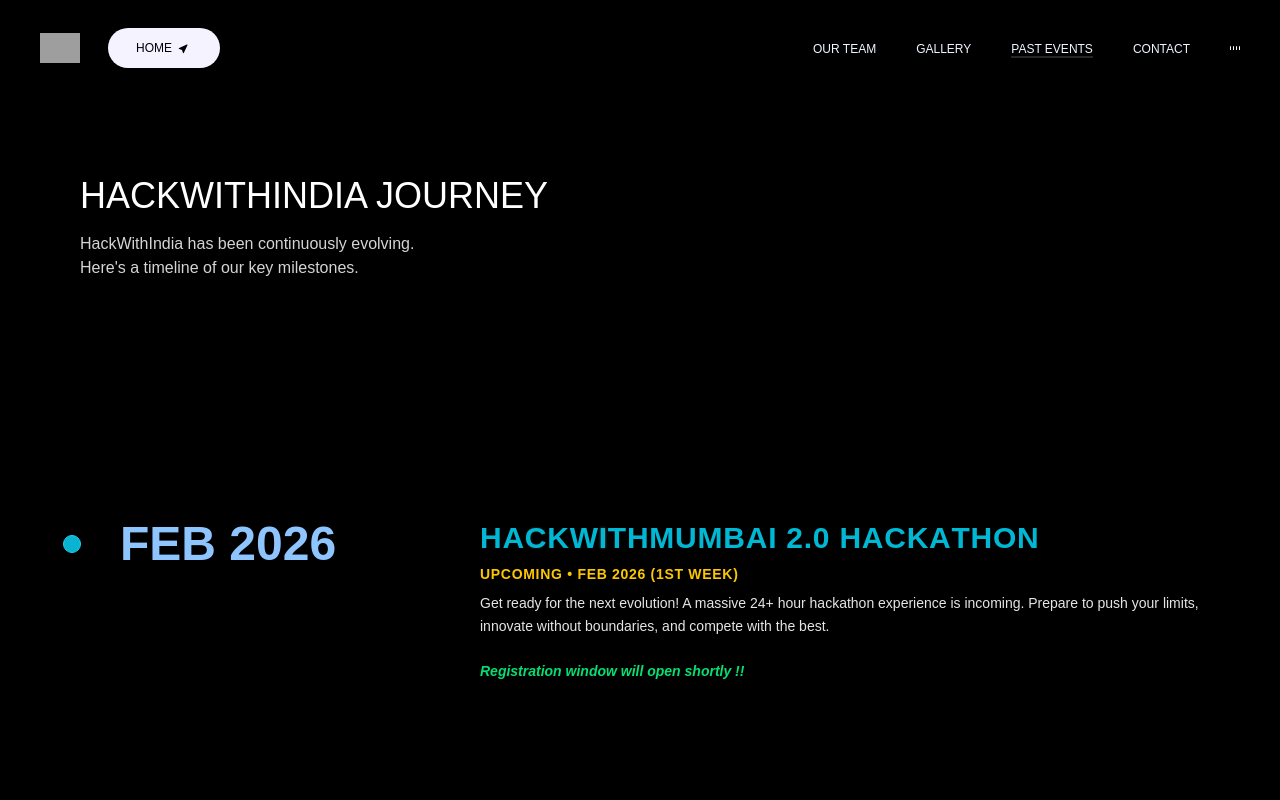
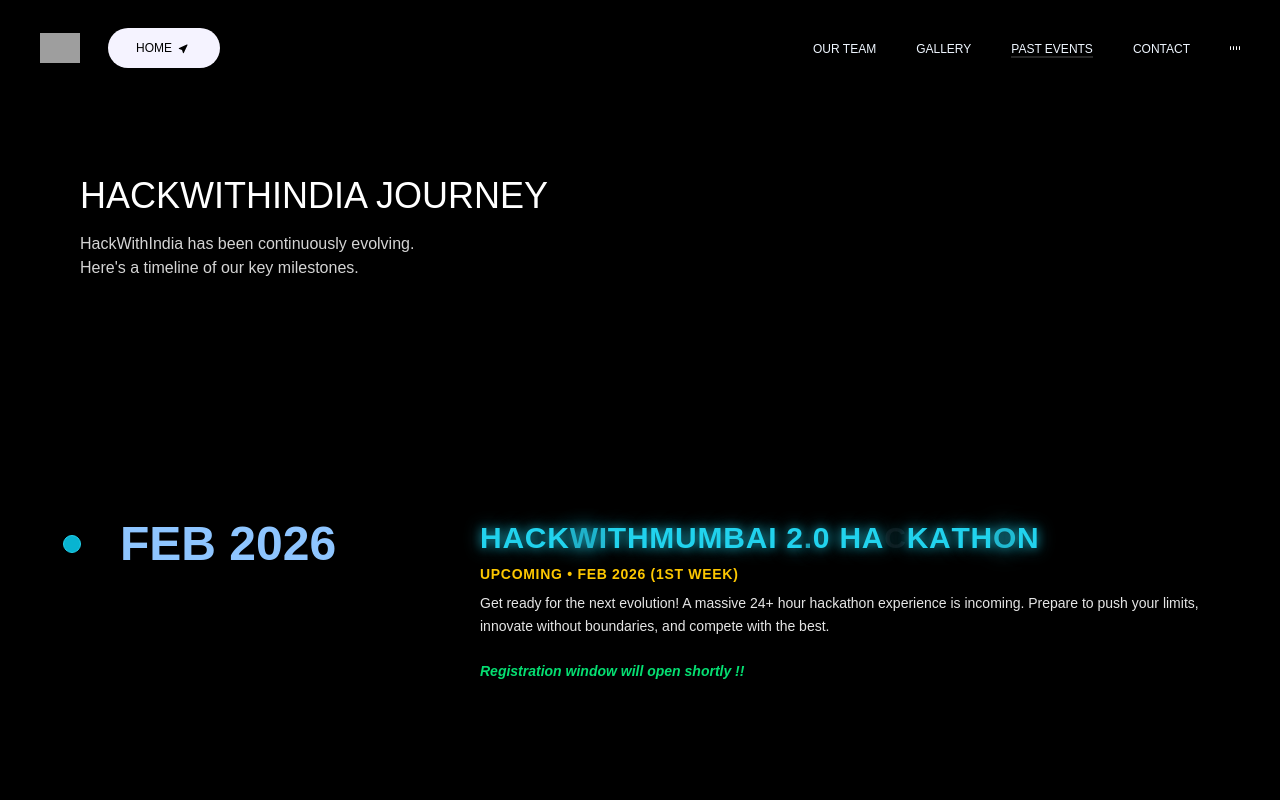
Before and after one commit to SPY-DEEP-06/HackWithIndia-Website, a React (Vite) app: page /past-events in a window 1280 px wide. Shown: the top 800 px of the page. Built offline with nearby package versions, Linux system fonts and the light colour scheme; grey boxes are pictures that could not be loaded; a web font is replaced by a local one.

Commit message:
feat: enhance flicker text effect to neon style

```diff
--- a/src/components/ui/flicker-text.jsx
+++ b/src/components/ui/flicker-text.jsx
@@ -1,41 +1,65 @@
+import { useEffect, useMemo, useState } from "react";
 import { motion } from "framer-motion";
-import { useEffect, useState, useMemo } from "react";
 
 export const FlickerText = ({ text, className = "" }) => {
-    const [flicker, setFlicker] = useState(1);
-
-    useEffect(() => {
-        const flickerInterval = setInterval(() => {
-            // Random flicker opacity between 0.8 and 1
-            setFlicker(Math.random() * (1 - 0.8) + 0.8);
-
-            // Occasional glitch (low opacity)
-            if (Math.random() < 0.05) {
-                setFlicker(0.3);
-            }
-        }, 50);
-
-        return () => clearInterval(flickerInterval);
-    }, []);
-
     const characters = useMemo(() => text.split(""), [text]);
 
     return (
         <div className={`relative inline-block ${className}`}>
             {characters.map((char, index) => (
-                <motion.span
-                    key={index}
-                    initial={{ opacity: 0 }}
-                    animate={{
-                        opacity: flicker,
-                        textShadow: Math.random() < 0.1 ? "0 0 8px rgba(255,255,255,0.8)" : "none",
-                    }}
-                    transition={{ duration: 0.1 }}
-                    className="inline-block"
-                >
-                    {char === " " ? "\u00A0" : char}
-                </motion.span>
+                <FlickeringChar key={index} char={char} />
             ))}
         </div>
     );
 };
+
+const FlickeringChar = ({ char }) => {
+    const [isFlickering, setIsFlickering] = useState(false);
+
+    useEffect(() => {
+        const triggerFlicker = () => {
+            setIsFlickering(true);
+            setTimeout(() => {
+                setIsFlickering(false);
+            }, Math.random() * 200 + 50); // Short burst 50-250ms
+        };
+
+        // Random interval loop
+        const loop = () => {
+            const nextTime = Math.random() * 2500 + 500; // Random time between 0.5s and 3s
+            setTimeout(() => {
+                if (Math.random() < 0.3) { // 30% chance to flicker
+                    triggerFlicker();
+                }
+                loop();
+            }, nextTime);
+        };
+
+        loop();
+
+        return () => { }; // Cleanup not strictly needed for the self-perpetuating loop but good constraint if we used interval
+    }, []);
+
+    return (
+        <motion.span
+            animate={{
+                opacity: isFlickering ? [1, 0.4, 0.1, 1, 0.2, 1] : 1,
+                filter: isFlickering
+                    ? ["drop-shadow(0 0 8px rgba(34,211,238,0.8))", "none", "drop-shadow(0 0 12px rgba(34,211,238,1))", "none"]
+                    : "drop-shadow(0 0 8px rgba(34,211,238,0.5))", // Steady glow
+                color: isFlickering
+                    ? ["#22d3ee", "#4b5563", "#22d3ee", "#1f2937", "#22d3ee"]
+                    : "#22d3ee", // Cyan-400 equivalent
+            }}
+            transition={{
+                duration: isFlickering ? 0.4 : 0.2,
+            }}
+            className="inline-block"
+            style={{
+                textShadow: "0 0 10px rgba(34,211,238,0.5)"
+            }}
+        >
+            {char === " " ? "\u00A0" : char}
+        </motion.span>
+    );
+};
```
